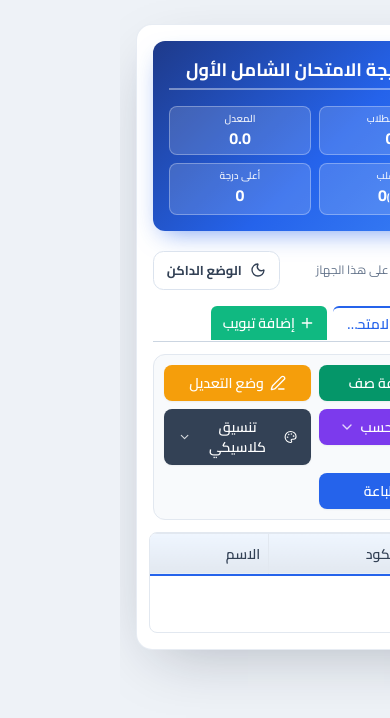
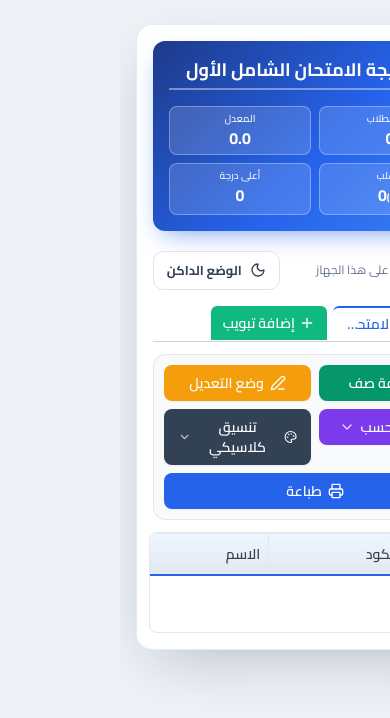
Before and after one commit to Omar-Khaled-57/simple-table, a React (Vite) app: page / in a window 390 px wide. Shown: the top 718 px of the page. Built offline with nearby package versions, Linux system fonts and the light colour scheme.

Commit message:
Make print button full-width when it lands on its own row (mobile/tablet)

```diff
--- a/src/components/TableEditor.tsx
+++ b/src/components/TableEditor.tsx
@@ -329,7 +329,7 @@ export default function TableEditor({ table, editMode, tableStyle, onUpdate, onT
             </div>
           )}
           {onPrint && (
-            <button onClick={onPrint} className="w-full lg:w-auto justify-center px-3.5 py-2 bg-blue-600 text-white rounded-lg text-sm font-semibold flex items-center gap-1.5 hover:bg-blue-700 shadow-sm transition-colors">
+            <button onClick={onPrint} className={`${!editMode ? 'col-span-2 sm:col-span-2 lg:col-span-1' : ''} w-full lg:w-auto justify-center px-3.5 py-2 bg-blue-600 text-white rounded-lg text-sm font-semibold flex items-center gap-1.5 hover:bg-blue-700 shadow-sm transition-colors`}>
               <Printer className="w-4 h-4" /> طباعة
             </button>
           )}
```
